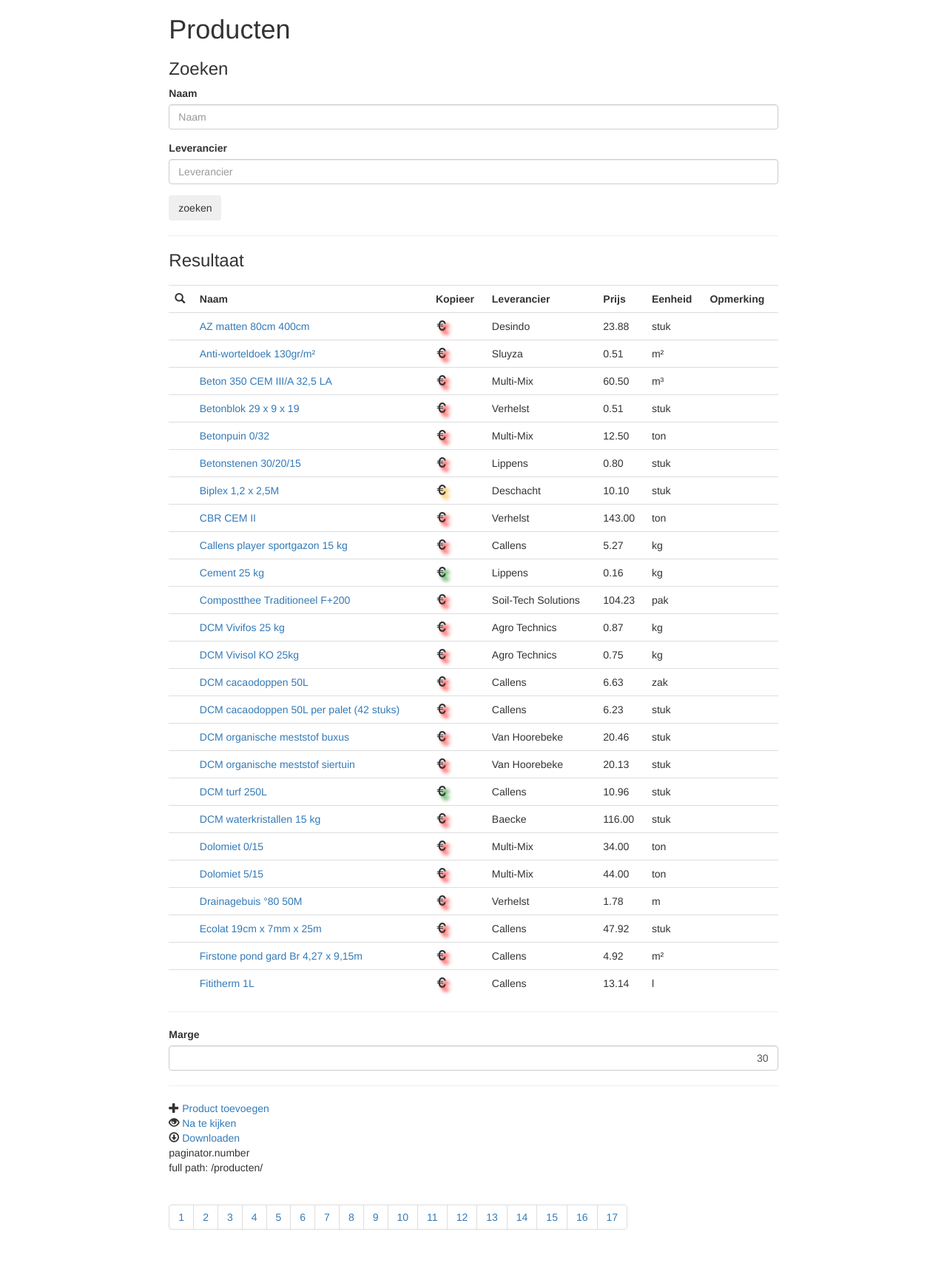
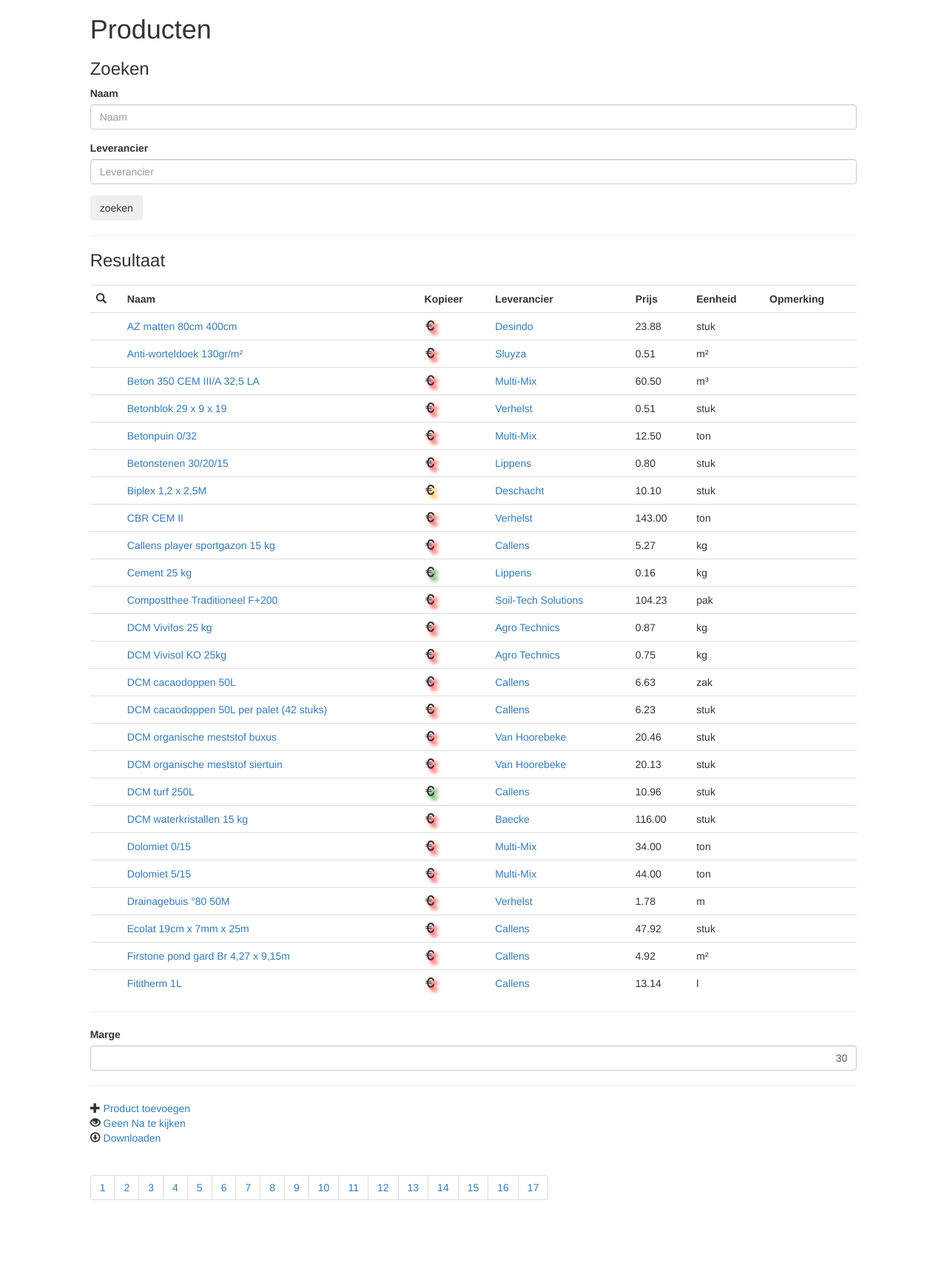
Before and after one commit to fahrrad/klepro, a Django app: page /producten/ in a window 1280 px wide. Shown: the whole page at 74% size. After the commit the page ends 1622 px from the top, so only its background shows below. Run offline with Django 3.2, Linux system fonts and the light colour scheme; a user stored in the database is signed in; data comes from the database, SQL or seed files in the repository; some libraries are stand-ins or nearby versions.

Commit message:
aantal na te kijken leverancier is link naar admin minder whitespace rond leverancier en eenheden worden alfabetisch geordend

```diff
--- a/producten/models.py
+++ b/producten/models.py
@@ -18,6 +18,7 @@ class Eenheid(models.Model):
 
     class Meta:
         verbose_name_plural='Eenheden'
+        ordering = ['naam']
 
 
 class Leverancier(models.Model):
@@ -31,6 +32,9 @@ class Leverancier(models.Model):
 
     def __unicode__(self):
         return "%s (%s)" % (self.naam, self.email)
+
+    class Meta:
+        ordering = ['naam']
 
 
 class Product(models.Model):
@@ -52,7 +56,7 @@ class SimpelProduct(Product):
 
     laatste_aanpassing = models.DateField(null=True, default=datetime.date.today())
 
-    nakijken = models.BooleanField(default=False)
+    nakijken = models.BooleanField(default=True)
 
     img_url = models.CharField(max_length=1000, blank=True)
 
--- a/producten/templates/producten/simpelproduct_list.html
+++ b/producten/templates/producten/simpelproduct_list.html
@@ -52,11 +52,15 @@
             {% else %}
                 <td></td>
             {% endif %}
-            <td class="product_naam"><a href="{% url "admin:producten_simpelproduct_change" product.pk %}?next={{ request.get_full_path }}"> {{ product.naam }}</a> </td>
+            <td class="product_naam">
+                <a href="{% url "admin:producten_simpelproduct_change" product.pk %}?next={{ request.get_full_path }}">
+                {{ product.naam }}</a> </td>
             <td>
                 <span class="glyphicon glyphicon-euro klembord_button prijs_class_{{ product.prijs_code }}"></span>
             </td>
-            <td class="product_leverancier">{{ product.leverancier.naam}}</td>
+            <td class="product_leverancier">
+                <a href="{% url "admin:producten_leverancier_change" product.leverancier.pk %}?next={{ request.get_full_path }}">
+                {{ product.leverancier.naam}}</a></td>
             <td class="product_prijs">{{ product.prijs}} </td>
             <td class="product_eenheid">{{ product.eenheid.afkorting }}</td>
             <td class="hidden">{{ product.klembord_lijn }}</td>
@@ -88,20 +92,13 @@
 
         <div>
             <span class="glyphicon glyphicon-eye-open"></span>
-            <a href="{% url "na_te_kijken" %}">Na te kijken</a>
+            <a href="{% url "na_te_kijken" %}">{{ na_te_kijken_count }} Na te kijken</a>
         </div>
         <div>
             <span class="glyphicon glyphicon-download"></span>
             <a href="{% url "downloaden" %}">Downloaden</a>
         </div>
     {% endif %}
-
-
-    <div>paginator.number {{ page }}</div>
-    <div>full path: {{ request.get_full_path }}</div>
-
-
-
 
     <div class="pagination">
         {% if is_paginated %}
--- a/producten/views.py
+++ b/producten/views.py
@@ -31,6 +31,8 @@ class ProductenListView(FilterMixin, ListView):
         context = super(ProductenListView, self).get_context_data(**kwargs)
         context['initiele_marge'] = initiele_marge
         context['na_te_kijken'] = False
+        c = SimpelProduct.objects.filter(nakijken=True).count()
+        context['na_te_kijken_count'] = c if c else 'Geen'
         return context
 
 
--- a/templates/base.html
+++ b/templates/base.html
@@ -16,19 +16,19 @@
 
 <body>
 
-    <div class="container col-lg-2"/>
+    <div class="container col-lg-1"/>
     {% block bar_left %}
 
     {% endblock %}
     </div>
 
-    <div class="container col-lg-8">
+    <div class="container col-lg-10">
         {% block content %}
 
         {% endblock %}
     </div>
 
-    <div class="container col-lg-2"/></div>
+    <div class="container col-lg-1"/></div>
 
 
     <!--  JQuery -->
```
Also changed, not shown: producten/admin.py (+9 -1 lines), 1 other file.
